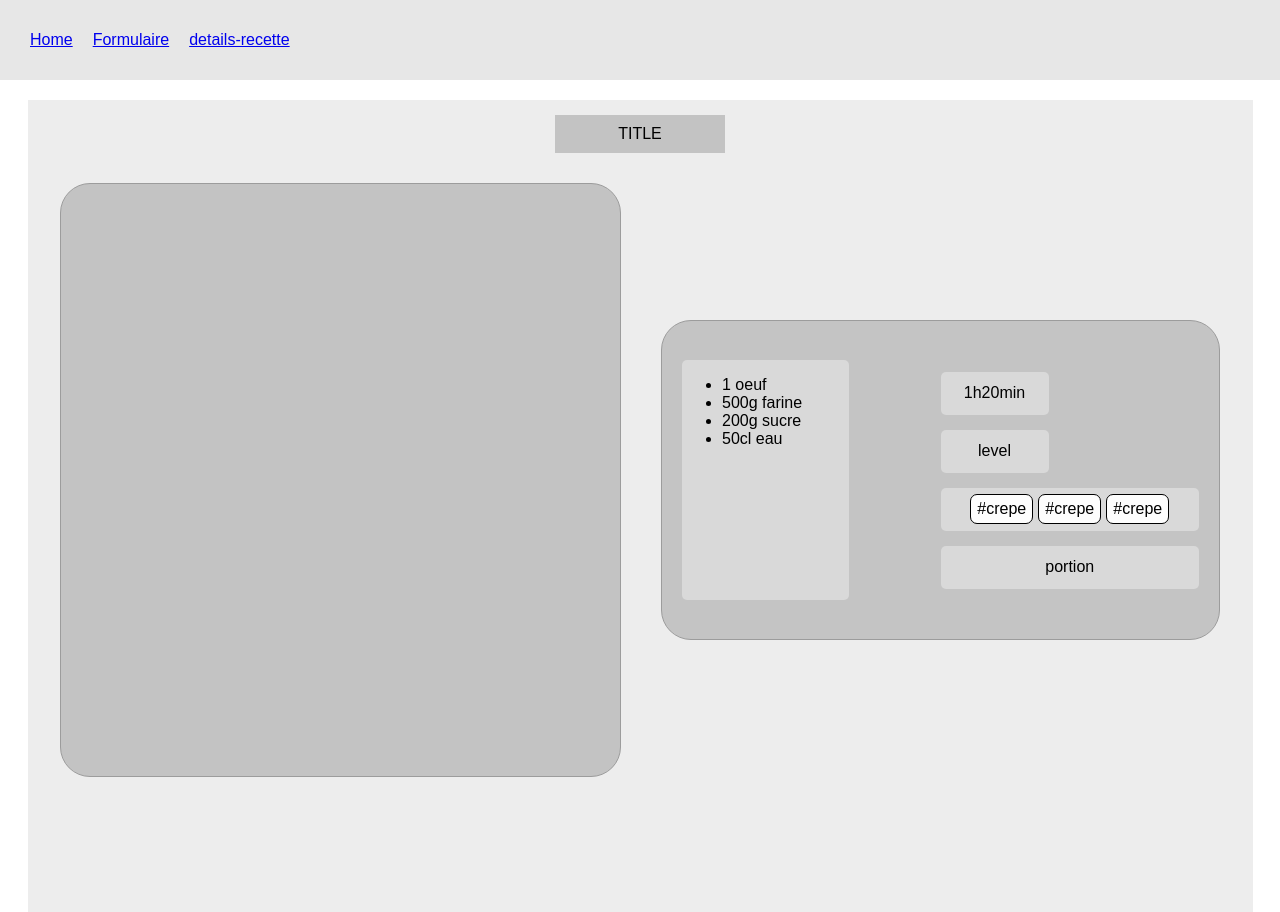
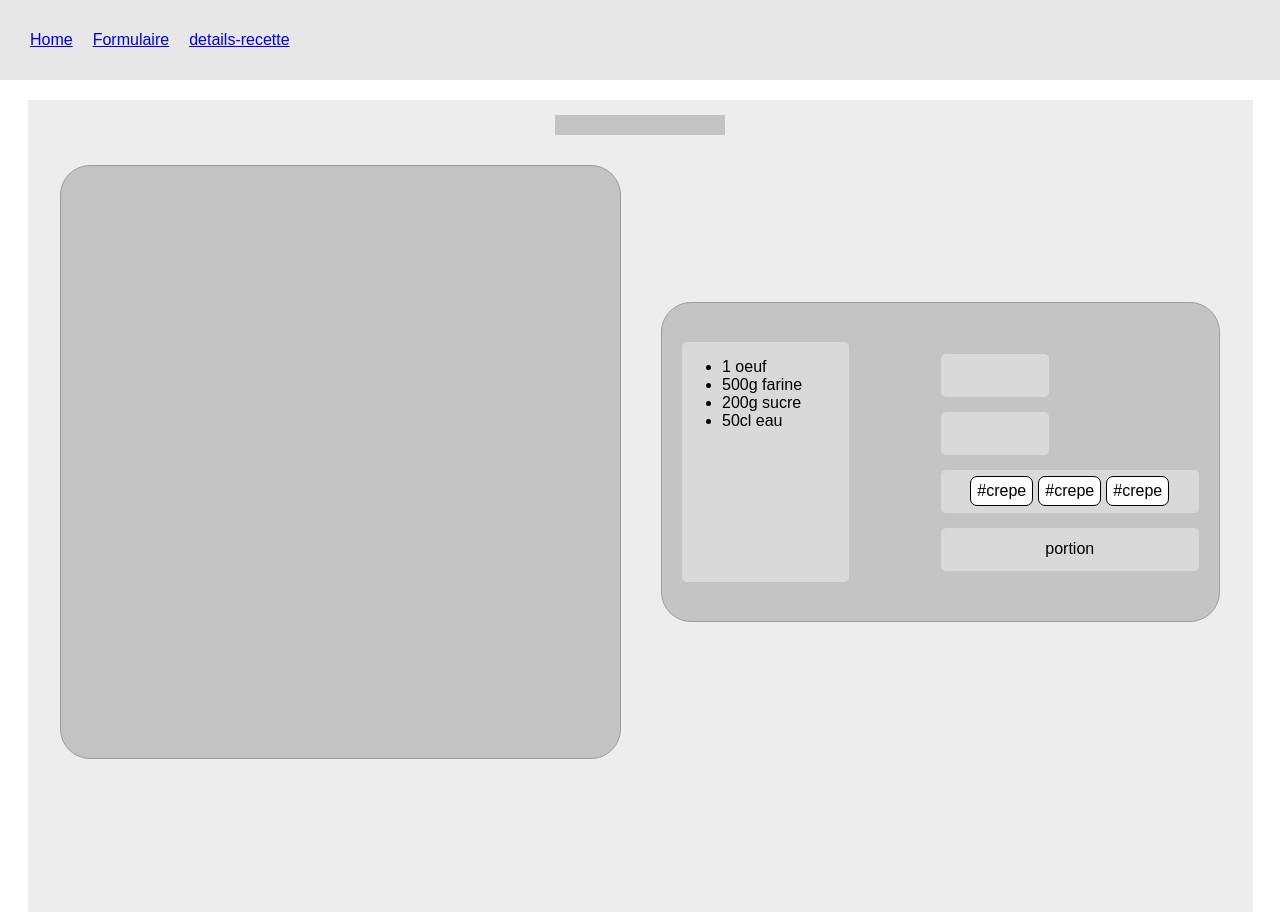
Before and after one commit to ElSalim75/recette, a React (Vite) app in the folder Recette/: page /details-recette/1 in a window 1280 px wide. Built offline with nearby package versions, Linux system fonts and the light colour scheme.

Commit message:
Details+Contexte afnane

```diff
--- a/Recette/src/contexts/RecipeContexts.jsx
+++ b/Recette/src/contexts/RecipeContexts.jsx
@@ -1,15 +1,17 @@
 import React, {useContext, useState} from 'react'
+import {v4 as uuidv4} from 'uuid';
 
 const RecipeContext = React.createContext()
 
 const RecipesProvider = ({children}) => {
     const [recipes, setRecipes] = useState([
         {
+            id: uuidv4(),
             title: 'Gnocchis arrabiata',
             steps: 'testSteps',
             picture: 'https://www.cookwithkushi.com/wp-content/uploads/2018/12/IMG_5574_.jpg',
             time: 20,
-            difficulty: 'testDif',
+            difficulty: 1,
             portion: 'testPortion',
             tags: ['tag1', 'tag2', 'tag3'],
             ingredients: {
@@ -20,11 +22,12 @@ const RecipesProvider = ({children}) => {
             //check param url react router dom
         },
         {
+            id: uuidv4(),
             title: 'Boeuf bourgignon',
             steps: 'testSteps',
             picture: 'https://img-3.journaldesfemmes.fr/3q1hdTGIoj2XznsQWzr9V0Cg3KY=/800x600/smart/d6db2baa728b47f8adbf30b99a957dc0/recipe-jdf/10002051.jpg',
             time: 30,
-            difficulty: 'testDif',
+            difficulty: 3,
             portion: 'testPortion',
             tags: ['tag4', 'tag2', 'tag6'],
             ingredients: {
@@ -34,11 +37,12 @@ const RecipesProvider = ({children}) => {
             }
         },
         {
+            id: uuidv4(),
             title: 'Salade de tomates',
             steps: 'testSteps',
             picture: 'https://static.750g.com/images/1200-630/26b5187584dca9d6a78241a86f870961/salade-de-tomates.jpeg',
             time: 10,
-            difficulty: 'testDif',
+            difficulty: 1,
             portion: 'testPortion',
             tags: ['tag1', 'tag7', 'tag5'],
             ingredients: {
--- a/Recette/src/pages/RecetteDetails.jsx
+++ b/Recette/src/pages/RecetteDetails.jsx
@@ -1,13 +1,23 @@
 import './RecetteDetails.scss'
+import {useParams} from 'react-router-dom'
+import {useRecipes} from '../contexts/RecipeContexts'
 
 const RecetteDetails = () => {
+
+    const {id} = useParams()
+    const idRecipes = Number(id)
+
+    const {recipes} = useRecipes()
+    const recipe = {id: recipes[idRecipes]}
+
     return (
         <>
             <div className='main'>
-                <div className='title'>TITLE</div>
+                <div className='title'>{recipe.title}</div>
                 <div className='body'>
                     <div className='left'>
                         <img src="" alt=""/>
+                        <div>{recipe.steps}</div>
                     </div>
                     <div className='right'>
                         <div className='info'>
@@ -21,10 +31,10 @@ const RecetteDetails = () => {
                             </div>
                             <div className='details'>
                                 <div className='time'>
-                                    1h20min
+                                    {recipe.time}
                                 </div>
                                 <div className='level'>
-                                    level
+                                    {recipe.difficulty}
                                 </div>
                                 <div className='tags'>
                                     <div className='tag'>#crepe</div>
```
